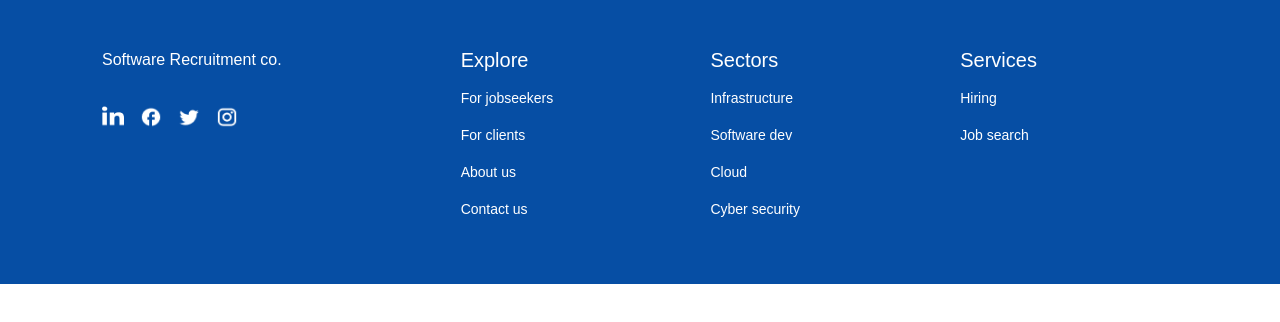
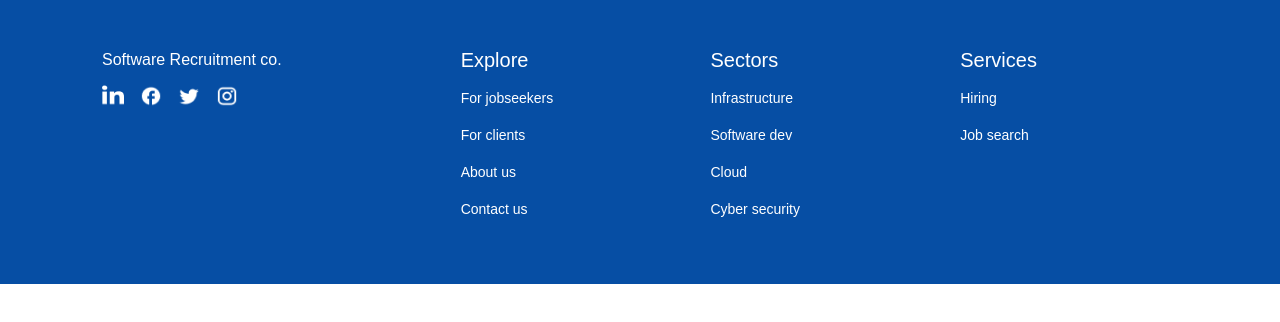
Before and after one commit to asyrafibr/SourceFlow-Assignment, a Next.js app: page /Footer in a window 1280 px wide. Shown: the top 322 px of the page. Built offline with nearby package versions, Linux system fonts and the light colour scheme.

Commit message:
-remove gap in icon

```diff
--- a/src/pages/components/css/Footer.module.css
+++ b/src/pages/components/css/Footer.module.css
@@ -22,7 +22,7 @@
     display: flex;
     align-items: center;
     gap: 1rem;
-    margin-top: 1rem;
+   margin-top: -5px;
   }
 
   .heading {
```
